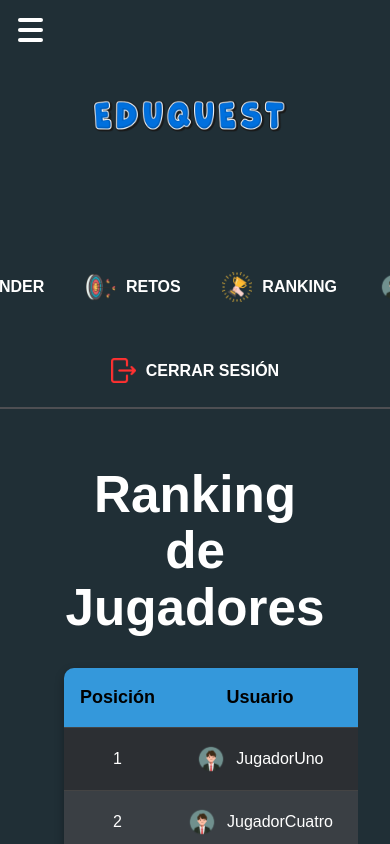
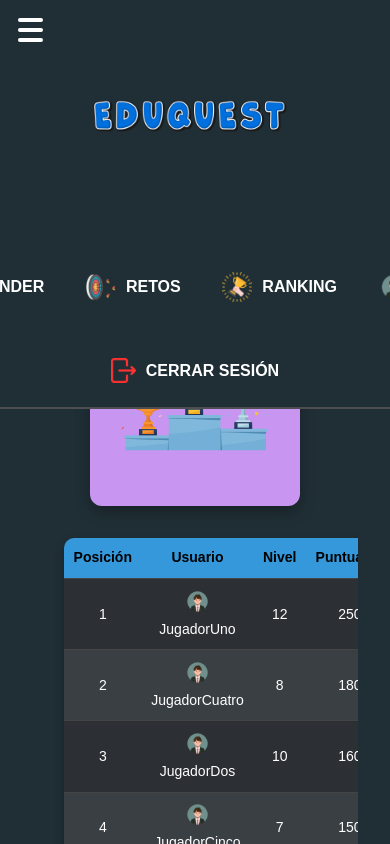
Before and after one commit to ramadearbol/Eduquest, a React (Vite) app in the folder frontend/: page /home/ranking in a window 390 px wide. Built offline with nearby package versions, Linux system fonts and the light colour scheme.

Commit message:
Aprender Terminado, Ranking intro, fotos arregladas

```diff
--- a/frontend/src/pages/Aprender.jsx
+++ b/frontend/src/pages/Aprender.jsx
@@ -2,7 +2,7 @@ import React, { useEffect, useRef, useState } from 'react';
 import "../styles/Aprender.css";
 
 function Aprender() {
-  const [activeWorld, setActiveWorld] = useState('Mundo 1');
+  const [activeWorld, setActiveWorld] = useState('Sección 1');
   const [activeTitle, setActiveTitle] = useState('Programación Básica (Java)');
   const [showPopup, setShowPopup] = useState(false);
   const [popupWorld, setPopupWorld] = useState(null);
@@ -16,28 +16,40 @@ function Aprender() {
   ];
 
   useEffect(() => {
+    // Función debounce para evitar múltiples actualizaciones rápidas
+    const debounceTimeout = 300; // Tiempo en milisegundos para evitar cambios rápidos
+    let timeoutId;
+
     const observer = new IntersectionObserver(
       (entries) => {
-        const visible = entries.find(entry => entry.isIntersecting);
-        if (visible) {
-          const id = visible.target.getAttribute('data-id');
-          const title = worlds.find(world => world.id.toString() === id)?.name;
-          setActiveWorld(`Mundo ${id}`);
-          setActiveTitle(title);
-        }
+        entries.forEach((entry) => {
+          if (entry.isIntersecting) {
+            const id = entry.target.getAttribute('data-id');
+            const title = worlds.find(world => world.id.toString() === id)?.name;
+
+            // Aplazar la actualización de estado para prevenir cambios rápidos
+            clearTimeout(timeoutId);
+            timeoutId = setTimeout(() => {
+              setActiveWorld(`Sección ${id}`);
+              setActiveTitle(title);
+            }, debounceTimeout);
+          }
+        });
       },
-      { threshold: 0.5 }
+      { threshold: 0.5 } // Cambiar para que se active cuando 50% de la sección es visible
     );
 
     worldRefs.current.forEach((ref) => ref && observer.observe(ref));
+
     return () => {
       worldRefs.current.forEach((ref) => ref && observer.unobserve(ref));
+      clearTimeout(timeoutId); // Limpiar el timeout cuando el componente se desmonte
     };
   }, []);
 
   const handleMouseEnter = (id) => {
     const title = worlds.find(world => world.id === id)?.name;
-    setActiveWorld(`Mundo ${id}`);
+    setActiveWorld(`Sección ${id}`);
     setActiveTitle(title);
   };
 
@@ -85,7 +97,7 @@ function Aprender() {
       {showPopup && (
         <div className="popup-overlay" onClick={closePopup}>
           <div className="popup" onClick={(e) => e.stopPropagation()}>
-            <h3>Selecciona la dificultad</h3>
+            <h3>Selecciona La Dificultad</h3>
             <div className="stars">
               <button className="star-btn">⭐</button>
               <button className="star-btn">⭐⭐</button>
--- a/frontend/src/pages/Ranking.jsx
+++ b/frontend/src/pages/Ranking.jsx
@@ -17,12 +17,16 @@ function Ranking() {
 
   return (
     <div className="ranking-container">
-      {/* Imagen de la liga arriba */}
-      <div className="liga-logo">
-        <img src={iconoLiga} alt="Liga" />
+      {/* Nueva intro box con ajustes */}
+      <div className="intro-box">
+        <div className="intro-text">
+          <h1>Ranking de Jugadores</h1>
+          <p>¡Compite con los mejores y sube al top del ranking!</p>
+        </div>
+        <div className="intro-image">
+          <img src={iconoLiga} alt="Liga" />
+        </div>
       </div>
-
-      <h1>Ranking de Jugadores</h1>
 
       <table className="ranking-table">
         <thead>
--- a/frontend/src/styles/Aprender.css
+++ b/frontend/src/styles/Aprender.css
@@ -16,13 +16,21 @@
     max-width: 600px;
     z-index: 999;
     background: linear-gradient(135deg, #c896f1, #c896f1);
-    padding: 1.5rem 2rem; /* Aumentamos el padding */
-    margin-top: 1.5rem; /* Reducido espacio arriba */
-    margin-left: 11rem;
-    border-radius: 12px 12px 12px 12px;
+    padding: 1.5rem 2rem;
+    margin-top: 1rem;
+    border-radius: 12px;
     box-shadow: 0px 6px 15px rgba(0, 0, 0, 0.3);
+    margin-left: 11rem; /* Esto solo se aplicará en pantallas grandes */
 }
 
+/* Quitamos el margin-left en pantallas más pequeñas */
+@media (max-width: 1200px) {
+    .fixed-top {
+        margin-left: 0;
+    }
+}
+
+/* Estilo de intro-box */
 .intro-box {
     display: flex;
     justify-content: space-between;
@@ -49,6 +57,7 @@
     height: auto;
 }
 
+/* Estilo de la lista de mundos */
 .worlds-list {
     margin-top: 80px; /* Ajustado margen superior */
 }
@@ -88,13 +97,14 @@
     box-shadow: inset 0 2px 4px rgba(0,0,0,0.2);
 }
 
-
 .coming-soon {
     color: #aaa;
     font-style: italic;
     margin-top: 5rem;
     font-size: 5rem;
 }
+
+/* Divider de separación */
 .divider {
     border: none;
     height: 2px;
@@ -144,8 +154,8 @@
     color: #c896f1;
     border: none;
     font-size: 1.8rem;
-    border-radius: 8px; /* Cambié de círculo a rectángulo */
-    padding: 10px 20px; /* Asegura que las estrellas sean botones rectangulares */
+    border-radius: 8px;
+    padding: 10px 20px;
     cursor: pointer;
 }
 
--- a/frontend/src/styles/Ranking.css
+++ b/frontend/src/styles/Ranking.css
@@ -6,11 +6,51 @@
     overflow: auto;
 }
 
-/* Imagen de la liga en la parte superior */
-.liga-logo img {
-    width: 300px; /* Tamaño de la imagen */
+/* Estilo de la intro-box */
+.intro-box {
+    display: flex;
+    justify-content: space-between;
+    align-items: center;
+    background-color: #2c3e50;
+    padding: 1.5rem;
+    border-radius: 10px;
+    margin-bottom: 2rem;
+    box-shadow: 0 4px 10px rgba(0, 0, 0, 0.3);
+    width: 100%;
+    max-width: 100%;
+    margin-left: auto;
+    margin-right: auto;
+    box-sizing: border-box;
+    flex-wrap: wrap;  /* Permite que los elementos bajen en pantallas pequeñas */
+}
+
+.intro-text {
+    flex: 1;
+    color: white;
+    text-align: left;
+}
+
+.intro-text h1 {
+    font-size: 2.5rem;
+    margin-bottom: 0.5rem;
+}
+
+.intro-text p {
+    font-size: 1.2rem;
+    color: #ecf0f1;
+}
+
+.intro-image {
+    width: auto;
     height: auto;
-    margin-bottom: 1rem; /* Espacio debajo de la imagen */
+    margin-top: 1rem;
+}
+
+.intro-image img {
+    max-width: 100% !important;
+    width: 200px !important;
+    height: auto !important;
+    margin-left: 20px;
 }
 
 /* Estilo de la tabla */
@@ -30,7 +70,7 @@
 .ranking-table td {
     padding: 1rem;
     border-bottom: 1px solid #444;
-    vertical-align: middle; /* Asegura que el contenido verticalmente esté centrado */
+    vertical-align: middle;
 }
 
 .ranking-table th {
@@ -53,17 +93,77 @@
     background-color: #4e5d6c;
 }
 
-/* Nuevo estilo para alinear el icono y el nombre */
+/* Estilo para el usuario */
 .usuario-container {
     display: flex;
     align-items: center;
-    justify-content: center; /* Centra el contenido horizontalmente */
-    gap: 10px; /* Añade un espacio entre la imagen y el nombre */
+    justify-content: center;
+    gap: 10px;
 }
 
 .perfil-icon {
-    width: 30px;  /* Tamaño de la imagen del perfil */
-    height: 30px; /* Tamaño de la imagen del perfil */
-    border-radius: 50%;  /* Redondear la imagen */
-    object-fit: cover;  /* Ajustar la imagen sin distorsionar */
+    width: 30px;
+    height: 30px;
+    border-radius: 50%;
+    object-fit: cover;
 }
+
+/* MEDIA QUERIES PARA RESPONSIVE */
+
+/* Tablets (pantallas medianas) */
+@media (max-width: 768px) {
+    .intro-box {
+        flex-direction: column;
+        align-items: center;
+        text-align: center;
+    }
+
+    .intro-text {
+        text-align: center;
+    }
+
+    .intro-image img {
+        width: 180px !important;
+        margin-left: 0;
+    }
+
+    .ranking-table th,
+    .ranking-table td {
+        padding: 0.8rem;
+        font-size: 14px;
+    }
+}
+
+/* Móviles (pantallas pequeñas) */
+@media (max-width: 480px) {
+    .intro-text h1 {
+        font-size: 1.8rem;
+    }
+
+    .intro-text p {
+        font-size: 1rem;
+    }
+
+    .intro-image img {
+        width: 150px !important;
+    }
+
+    .ranking-table {
+        font-size: 12px;
+    }
+
+    .ranking-table th,
+    .ranking-table td {
+        padding: 0.6rem;
+    }
+
+    .usuario-container {
+        flex-direction: column;
+        gap: 5px;
+    }
+
+    .perfil-icon {
+        width: 25px;
+        height: 25px;
+    }
+}
```
